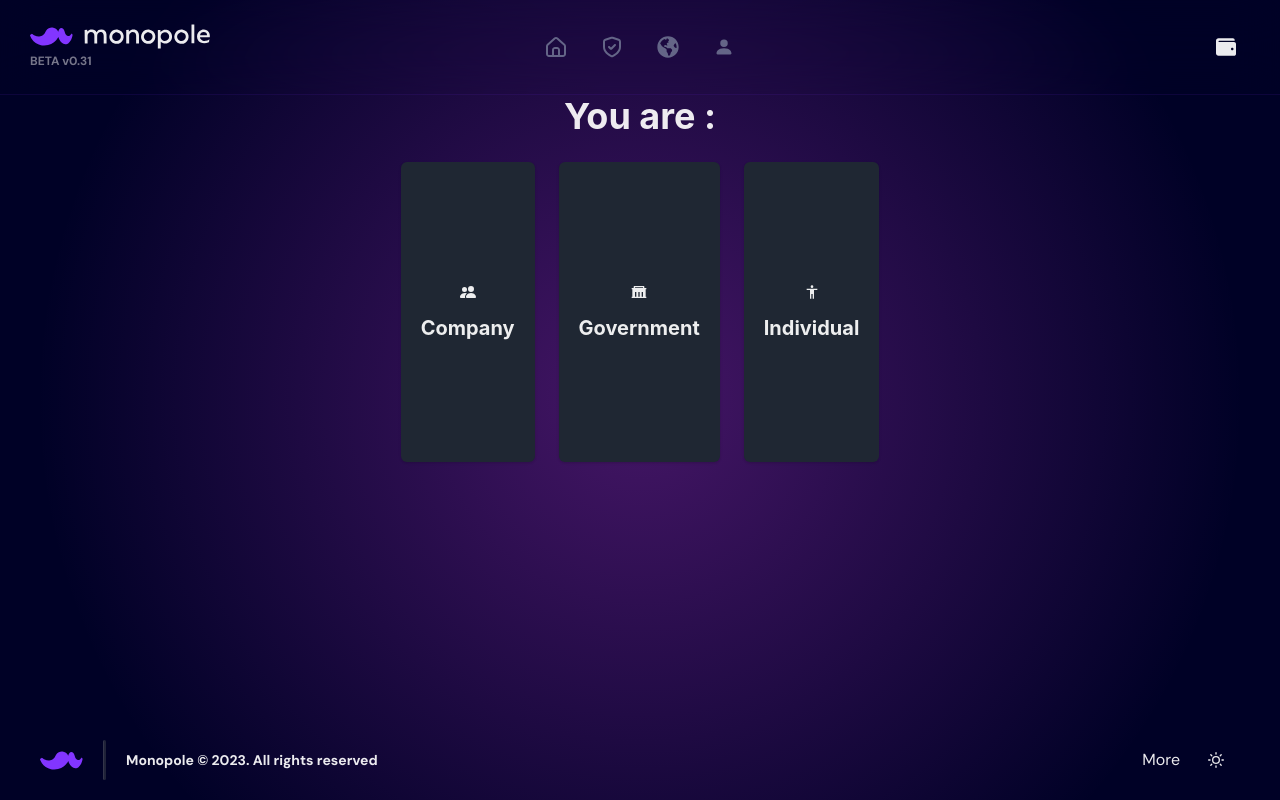
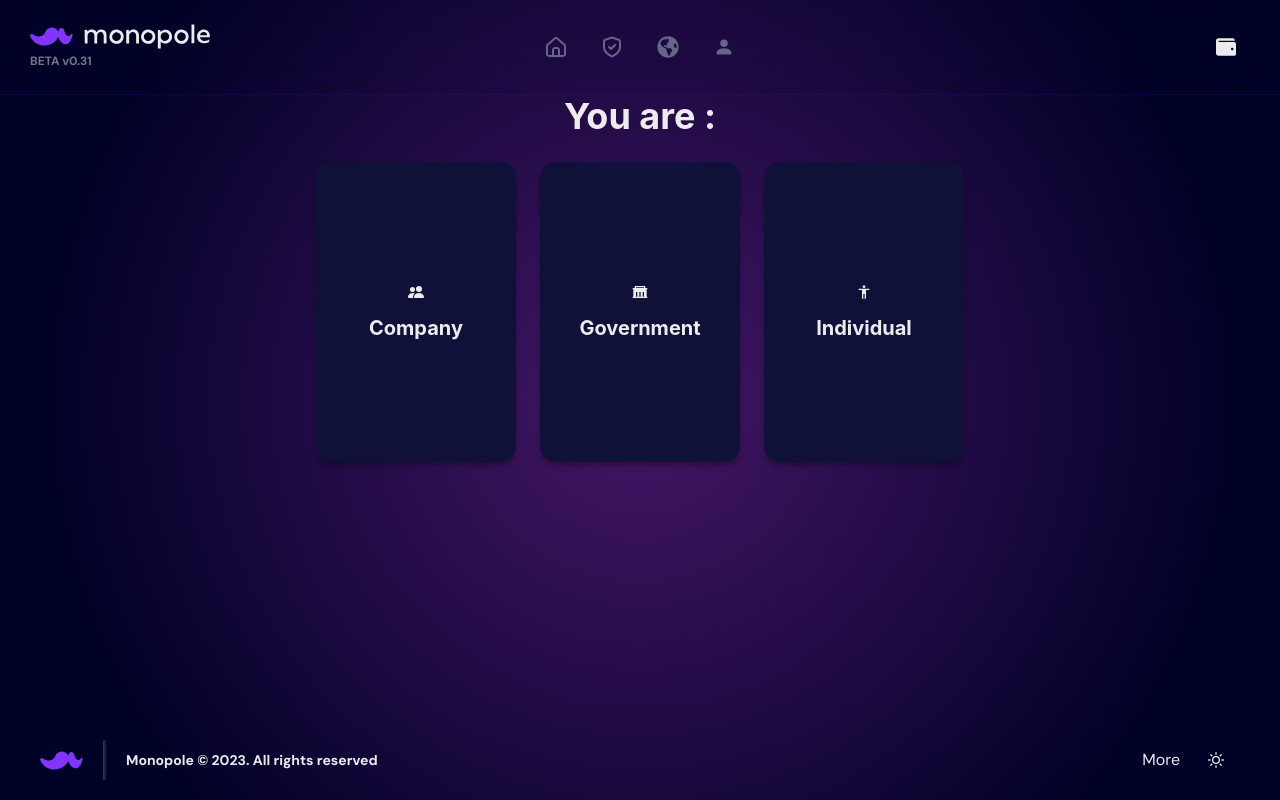
Before and after one commit to Monopole-network/hackathon-1, a Next.js app: page /pitch in a window 1280 px wide. Built offline with nearby package versions, Linux system fonts and the light colour scheme.

Commit message:
william : MOD style in pitch page

```diff
--- a/pages/pitch/index.tsx
+++ b/pages/pitch/index.tsx
@@ -1,9 +1,10 @@
-import { Card, CardHeader, VStack, Heading, HStack, Icon } from "@chakra-ui/react";
+import { Card, CardHeader, VStack, Heading, HStack, Icon, ColorMode, useColorMode } from "@chakra-ui/react";
 import React from "react";
 import { useRouter } from "next/router";
 import { RiGovernmentFill } from "react-icons/ri";
 import { BsFillPeopleFill } from "react-icons/bs";
 import { BiBody } from "react-icons/bi";
+import { useIsMobile } from "../../hooks/useIsMobile";
 
 const categoryPitchArray = [
 	{ heading: "Company", icon: BsFillPeopleFill },
@@ -13,6 +14,9 @@ const categoryPitchArray = [
 
 const Pitch = () => {
 	const router = useRouter();
+	const isMobile = useIsMobile();
+	const { colorMode, toggleColorMode } = useColorMode();
+
 	const handleCategoryClick = (category: string) => {
 		const route = `/pitch/${category}/step-1`;
 		return router.push(route);
@@ -21,22 +25,25 @@ const Pitch = () => {
 	return (
 		<VStack spacing="24px">
 			<Heading>You are : </Heading>
-			<HStack spacing="24px">
+			<HStack spacing="24px" flexDirection={isMobile ? "column" : "row"}>
 				{categoryPitchArray.map((category) => (
 					<Card
 						key={category.heading}
 						onClick={() => {
 							handleCategoryClick(category.heading.toLowerCase());
 						}}
+						width={isMobile ? "300px" : "200px"}
+						height={isMobile ? "150px" : "300px"}
+						borderRadius="16px"
+						cursor={"pointer"}
+						bg={colorMode === "light" ? "transparent" : "#101138"}
+						boxShadow=" 0px 4px 4px 0px rgba(0, 0, 0, 0.25)"
+						gap={"16px"}
+						display={"flex"}
+						alignItems={"center"}
+						justifyContent="center"
 					>
-						<CardHeader
-							display={"flex"}
-							flexDirection={"column"}
-							alignItems={"center"}
-							justifyContent="center"
-							height={"300px"}
-							gap={"16px"}
-						>
+						<CardHeader display="flex" flexDirection="column" alignItems="center" justifyContent="center" gap="16px">
 							<Icon as={category.icon} />
 							<Heading size="md">{category.heading}</Heading>
 						</CardHeader>
```
